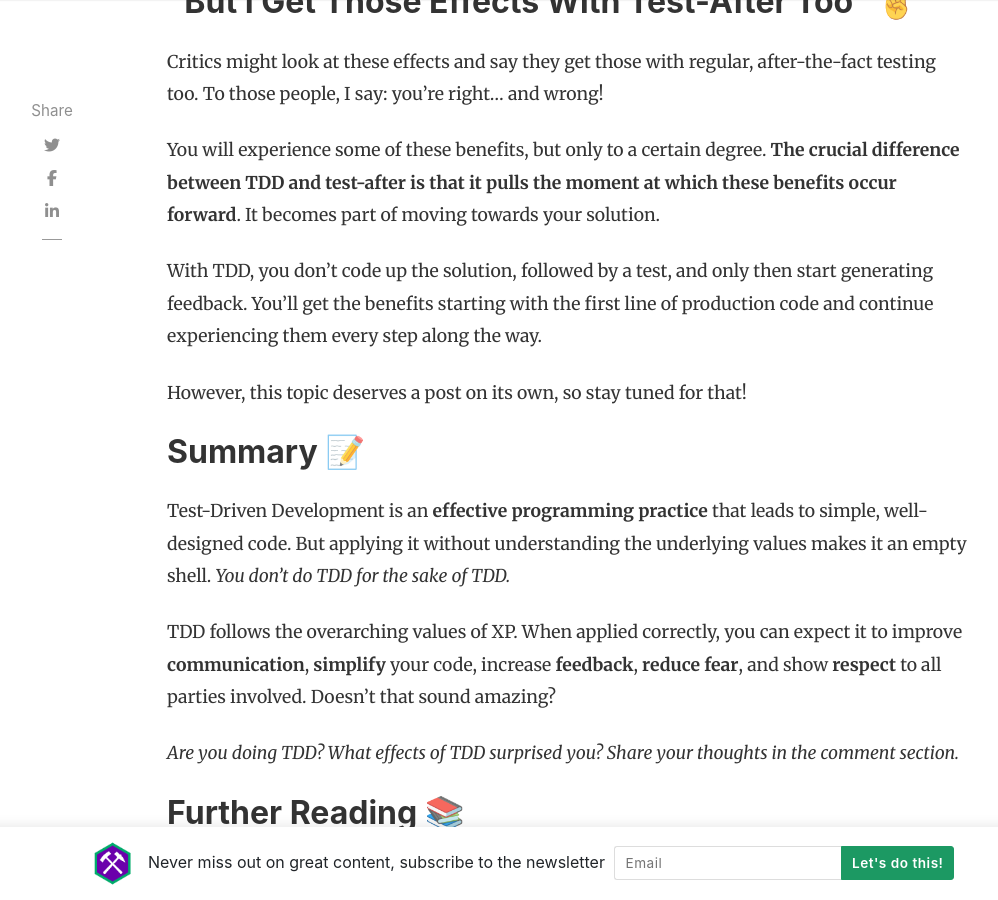
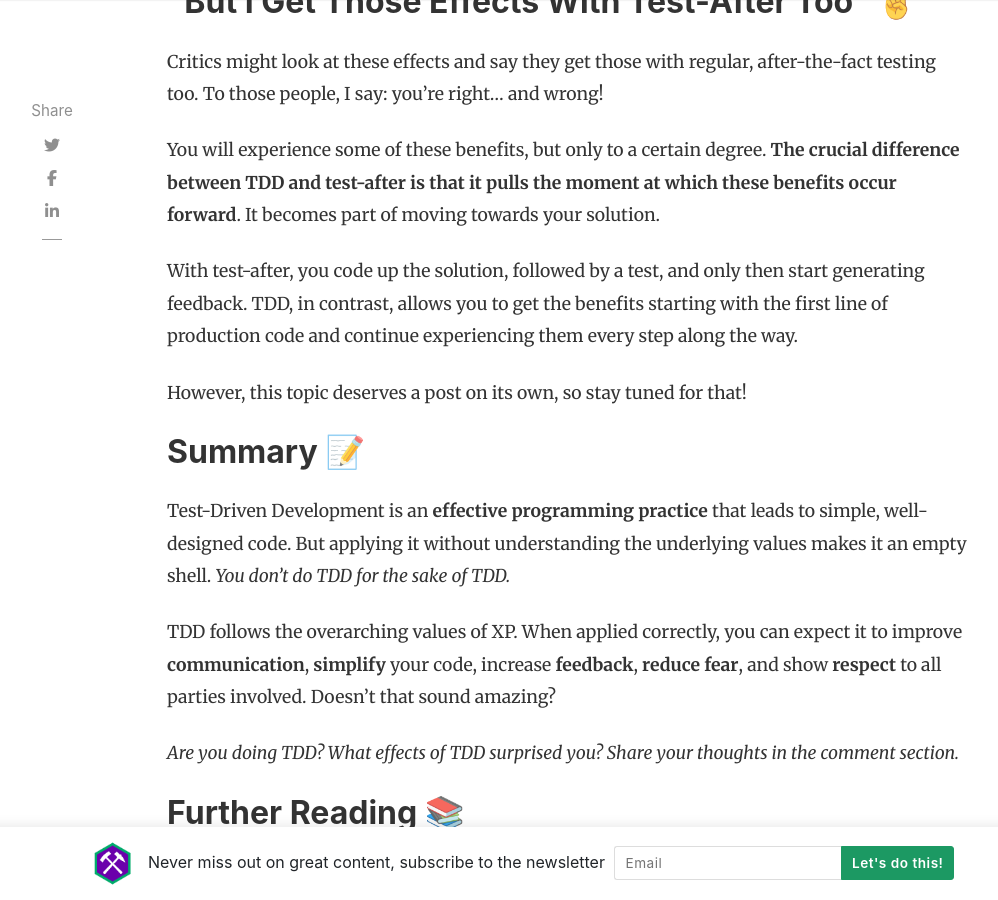
Before and after one commit to rstraub/rstraub.github.io, a Jekyll site: the page built from _posts/2022-09-13-why-use-tdd.md, in a window 1280 px wide and 900 px high, scrolled down 6826 px. Shown: the whole window, without its empty margins (118-1116 px from the left). Built offline with Jekyll 4.4.1, drawn with Linux system fonts in a browser that asks for light colours; nearby versions of some CDN libraries; comment, search, counter and statistics services are not loaded.

Commit message:
clearer explanation

```diff
--- a/_posts/2022-09-13-why-use-tdd.md
+++ b/_posts/2022-09-13-why-use-tdd.md
@@ -115,7 +115,7 @@ Critics might look at these effects and say they get those with regular, after-t
 
 You will experience some of these benefits, but only to a certain degree. **The crucial difference between TDD and test-after is that it pulls the moment at which these benefits occur forward**. It becomes part of moving towards your solution.
 
-With TDD, you don't code up the solution, followed by a test, and only then start generating feedback. You'll get the benefits starting with the first line of production code and continue experiencing them every step along the way.
+With test-after, you code up the solution, followed by a test, and only then start generating feedback. TDD, in contrast, allows you to get the benefits starting with the first line of production code and continue experiencing them every step along the way.
 
 However, this topic deserves a post on its own, so stay tuned for that!
 
```
